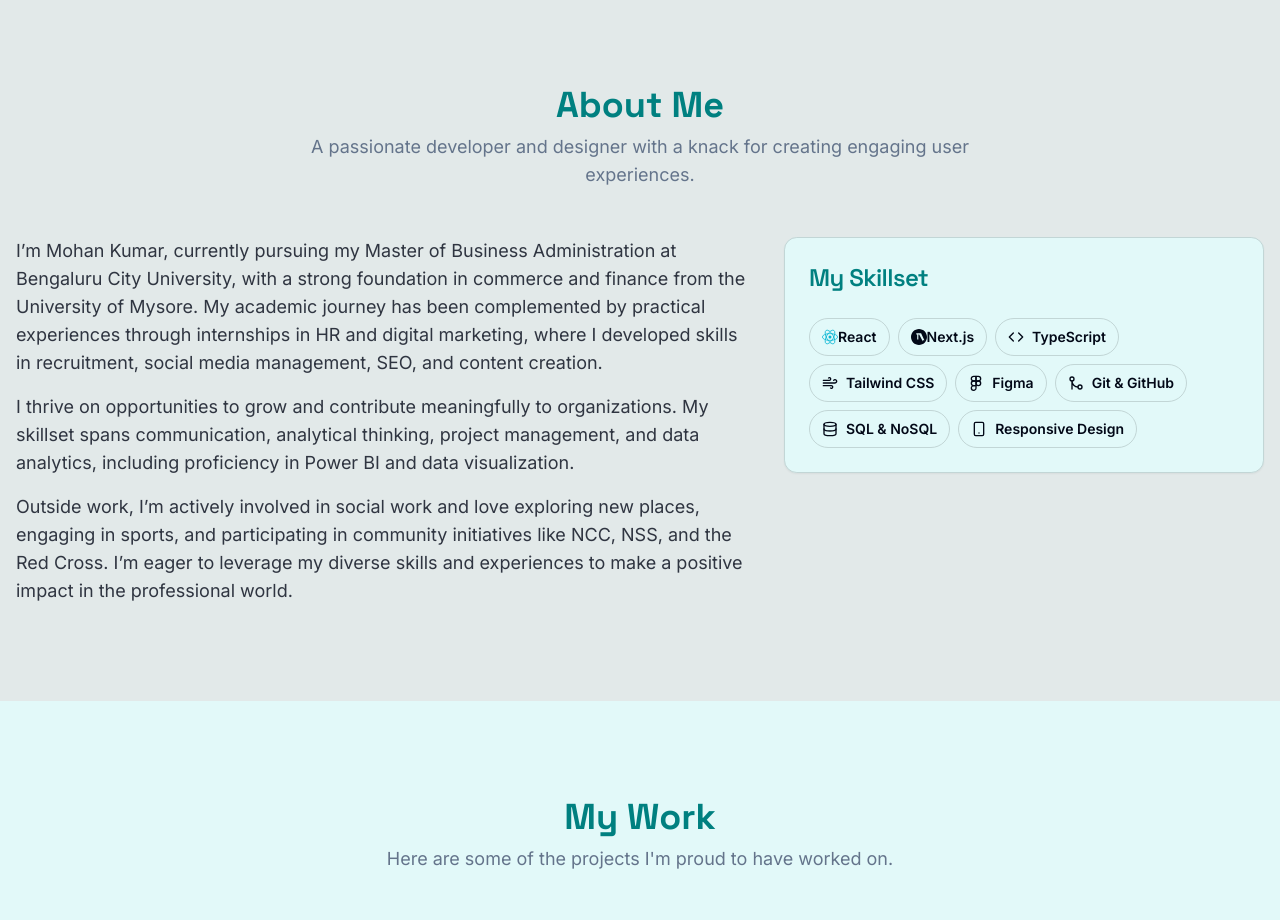
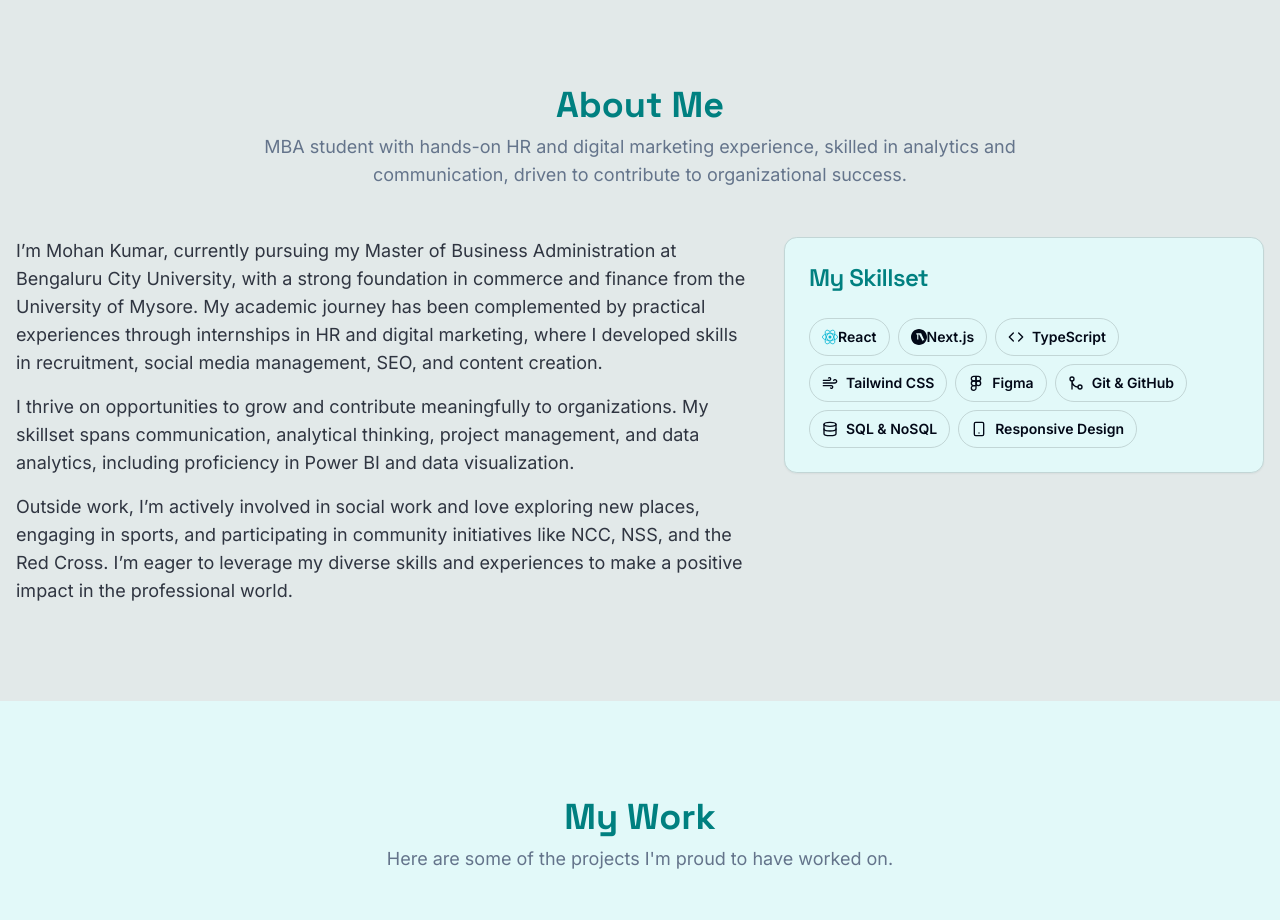
Before and after one commit to sudharshan41/Mohan-Kumar, a Next.js app: page / in a window 1280 px wide. Shown: the part 840-1760 px from the top of the page. Built offline with nearby package versions, Linux system fonts and the light colour scheme.

Commit message:
Make the following changes:
,

Find this element:

  <p class="text-lg

```diff
--- a/src/components/about-section.tsx
+++ b/src/components/about-section.tsx
@@ -37,7 +37,7 @@ export default function AboutSection() {
         <div className="text-center mb-12">
           <h2 className="text-3xl md:text-4xl font-bold font-headline text-primary">About Me</h2>
           <p className="text-lg text-muted-foreground mt-2 max-w-3xl mx-auto">
-            A passionate developer and designer with a knack for creating engaging user experiences.
+            MBA student with hands-on HR and digital marketing experience, skilled in analytics and communication, driven to contribute to organizational success.
           </p>
         </div>
         <div className="grid md:grid-cols-5 gap-8">
```
